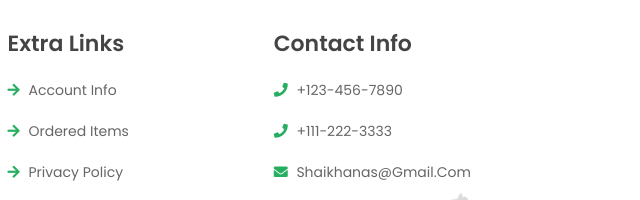
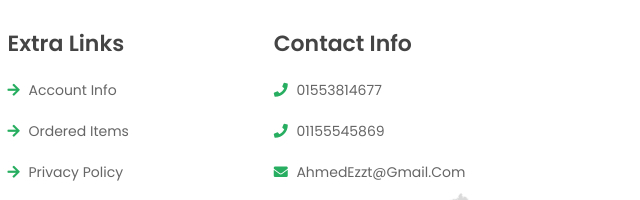
Before and after one commit to Ahmed-Ezzt-Sabet/Bookly, a plain HTML site: page index.html in a window 1280 px wide. Shown: the part 4042-4242 px from the top of the page, 640-1280 px from the left. Drawn offline with nearby package versions, Linux system fonts and the light colour scheme.

Commit message:
update information

```diff
--- a/index.html
+++ b/index.html
@@ -771,9 +771,9 @@
 
         <div class="box" data-aos="fade-left" data-aos-duration="1500">
             <h3>contact info</h3>
-            <a href="#"> <i class="fas fa-phone"></i> +123-456-7890 </a>
-            <a href="#"> <i class="fas fa-phone"></i> +111-222-3333 </a>
-            <a href="#"> <i class="fas fa-envelope"></i> shaikhanas@gmail.com </a>
+            <a href="#"> <i class="fas fa-phone"></i> 01553814677 </a>
+            <a href="#"> <i class="fas fa-phone"></i> 01155545869 </a>
+            <a href="#"> <i class="fas fa-envelope"></i> AhmedEzzt@gmail.com </a>
             <img src="image/worldmap.png" class="map" alt="">
         </div>
 
```
